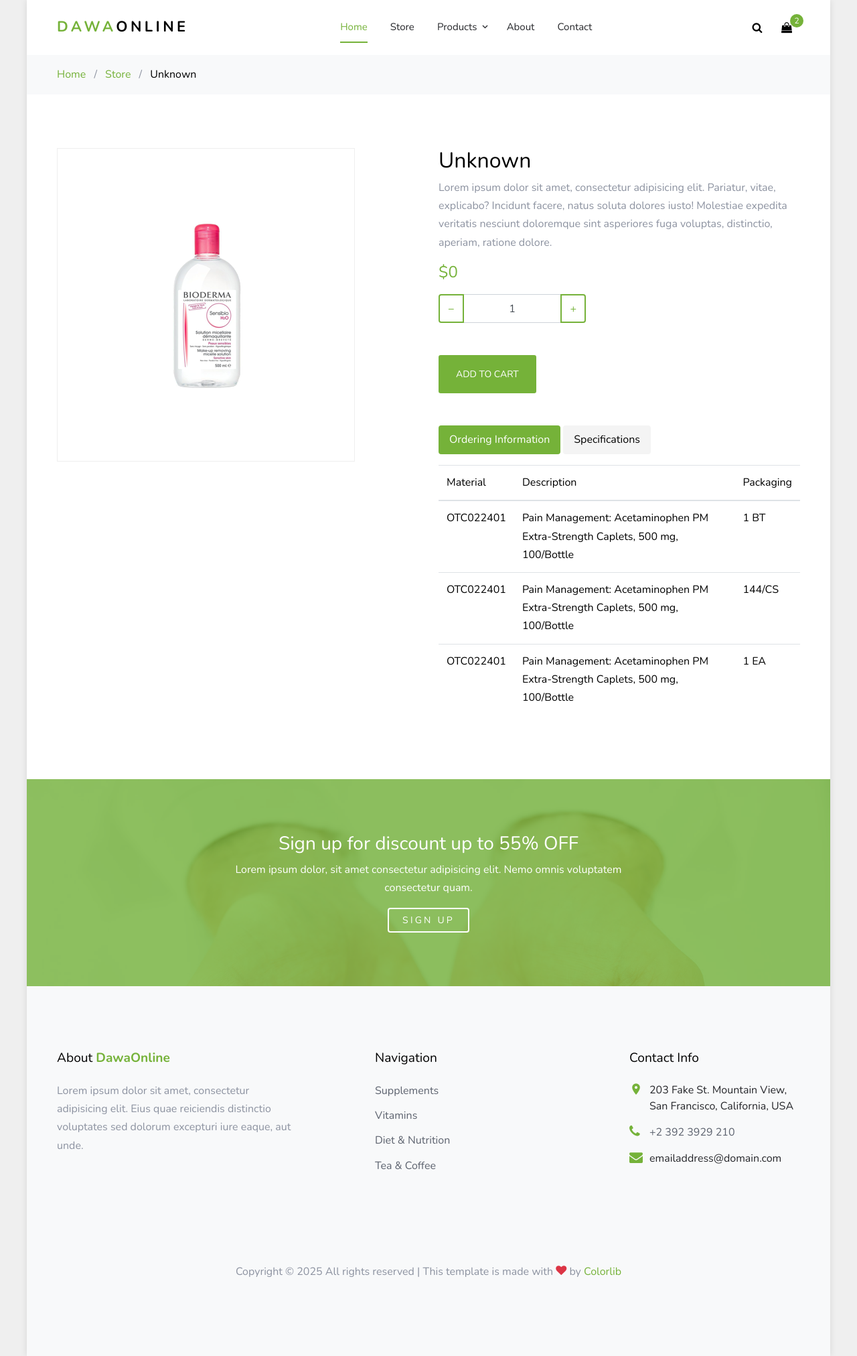
After one commit to Hagar-Elbakry/DawaOnline, a PHP site: page /views/product.view.php in a window 1280 px wide. The commit adds this page. Shown: the whole page at 67% size. Run offline with PHP 8.4, Linux system fonts and the light colour scheme; some web fonts are replaced.

Commit message:
implement product listing and detail pages with database integration

```diff
--- a/Database.php
+++ b/Database.php
@@ -10,9 +10,9 @@ class Database {
         ]);
     }
 
-    public function query($query) {
+    public function query($query, $params = []) {
         $statment = $this->connection->prepare($query);
-        $statment->execute();
+        $statment->execute($params);
 
         return $statment;
     }
--- a/controllers/index.php
+++ b/controllers/index.php
@@ -1,3 +1,6 @@
 <?php
+$config = require "config.php";
+$db = new Database($config['database']);
 
+$products = $db->query('SELECT * FROM product')->fetchAll();
 require "views/index.view.php";
--- a/index.php
+++ b/index.php
@@ -1,4 +1,3 @@
 <?php
+require "Database.php";
 require "router.php";
-require "Database.php";
-$config = require "config.php";
--- a/router.php
+++ b/router.php
@@ -5,7 +5,8 @@ $uri = parse_url($_SERVER['REQUEST_URI'])['path'];
 $routes = [
     '/Projects/DawaOnline/' => "controllers/index.php",
     '/Projects/DawaOnline/about' => "controllers/about.php",
-    '/Projects/DawaOnline/contact' => "controllers/contact.php"
+    '/Projects/DawaOnline/contact' => "controllers/contact.php",
+    '/Projects/DawaOnline/product' => "controllers/product.php"
 ];
 
 function routeControllers($uri, $routes) {
--- a/views/partials/nav.php
+++ b/views/partials/nav.php
@@ -13,7 +13,7 @@
         <div class="d-flex align-items-center justify-content-between">
           <div class="logo">
             <div class="site-logo">
-              <a href="index.html" class="js-logo-clone"><strong class="text-primary">Dawa</strong>Online</a>
+              <a href="/Projects/DawaOnline/" class="js-logo-clone"><strong class="text-primary">Dawa</strong>Online</a>
             </div>
           </div>
           <div class="main-nav d-none d-lg-block">
--- /dev/null
+++ b/views/product.view.php
@@ -0,0 +1,136 @@
+<?php require "partials/head.php"?>
+
+<body>
+
+  <div class="site-wrap">
+
+
+    <?php require "partials/nav.php"?>
+
+    <div class="bg-light py-3">
+      <div class="container">
+        <div class="row">
+          <div class="col-md-12 mb-0"><a href="/Projects/DawaOnline/">Home</a> <span class="mx-2 mb-0">/</span> <a
+              href="shop.html">Store</a> <span class="mx-2 mb-0">/</span> <strong class="text-black"><?php echo $product['item_name'] ?? 'Unknown'?></strong></div>
+        </div>
+      </div>
+    </div>
+
+    <div class="site-section">
+      <div class="container">
+        <div class="row">
+          <div class="col-md-5 mr-auto">
+            <div class="border text-center">
+              <img src="<?php echo $product['item_image'] ?? "images/product_01.png"?>" alt="Image" class="img-fluid p-5">
+            </div>
+          </div>
+          <div class="col-md-6">
+            <h2 class="text-black"><?php echo $product['item_name'] ?? "Unknown"?></h2>
+            <p>Lorem ipsum dolor sit amet, consectetur adipisicing elit. Pariatur, vitae, explicabo? Incidunt facere, natus
+              soluta dolores iusto! Molestiae expedita veritatis nesciunt doloremque sint asperiores fuga voluptas,
+              distinctio, aperiam, ratione dolore.</p>
+
+
+            <p><strong class="text-primary h4">$<?php echo $product['item_price'] ?? '0'?></strong></p>
+
+
+
+            <div class="mb-5">
+              <div class="input-group mb-3" style="max-width: 220px;">
+                <div class="input-group-prepend">
+                  <button class="btn btn-outline-primary js-btn-minus" type="button">&minus;</button>
+                </div>
+                <input type="text" class="form-control text-center" value="1" placeholder=""
+                  aria-label="Example text with button addon" aria-describedby="button-addon1">
+                <div class="input-group-append">
+                  <button class="btn btn-outline-primary js-btn-plus" type="button">&plus;</button>
+                </div>
+              </div>
+
+            </div>
+            <p><a href="cart.html" class="buy-now btn btn-sm height-auto px-4 py-3 btn-primary">Add To Cart</a></p>
+
+            <div class="mt-5">
+              <ul class="nav nav-pills mb-3 custom-pill" id="pills-tab" role="tablist">
+                <li class="nav-item">
+                  <a class="nav-link active" id="pills-home-tab" data-toggle="pill" href="#pills-home" role="tab"
+                    aria-controls="pills-home" aria-selected="true">Ordering Information</a>
+                </li>
+                <li class="nav-item">
+                  <a class="nav-link" id="pills-profile-tab" data-toggle="pill" href="#pills-profile" role="tab"
+                    aria-controls="pills-profile" aria-selected="false">Specifications</a>
+                </li>
+
+              </ul>
+              <div class="tab-content" id="pills-tabContent">
+                <div class="tab-pane fade show active" id="pills-home" role="tabpanel" aria-labelledby="pills-home-tab">
+                  <table class="table custom-table">
+                    <thead>
+                      <th>Material</th>
+                      <th>Description</th>
+                      <th>Packaging</th>
+                    </thead>
+                    <tbody>
+                      <tr>
+                        <th scope="row">OTC022401</th>
+                        <td>Pain Management: Acetaminophen PM Extra-Strength Caplets, 500 mg, 100/Bottle</td>
+                        <td>1 BT</td>
+                      </tr>
+                      <tr>
+                        <th scope="row">OTC022401</th>
+                        <td>Pain Management: Acetaminophen PM Extra-Strength Caplets, 500 mg, 100/Bottle</td>
+                        <td>144/CS</td>
+                      </tr>
+                      <tr>
+                        <th scope="row">OTC022401</th>
+                        <td>Pain Management: Acetaminophen PM Extra-Strength Caplets, 500 mg, 100/Bottle</td>
+                        <td>1 EA</td>
+                      </tr>
+
+                    </tbody>
+                  </table>
+                </div>
+                <div class="tab-pane fade" id="pills-profile" role="tabpanel" aria-labelledby="pills-profile-tab">
+
+                  <table class="table custom-table">
+
+                    <tbody>
+                      <tr>
+                        <td>HPIS CODE</td>
+                        <td class="bg-light">999_200_40_0</td>
+                      </tr>
+                      <tr>
+                        <td>HEALTHCARE PROVIDERS ONLY</td>
+                        <td class="bg-light">No</td>
+                      </tr>
+                      <tr>
+                        <td>LATEX FREE</td>
+                        <td class="bg-light">Yes, No</td>
+                      </tr>
+                      <tr>
+                        <td>MEDICATION ROUTE</td>
+                        <td class="bg-light">Topical</td>
+                      </tr>
+                    </tbody>
+                  </table>
+
+                </div>
+
+              </div>
+            </div>
+
+
+          </div>
+        </div>
+      </div>
+    </div>
+
+   <?php require "partials/discount.php"?>
+
+   <?php require "partials/footer.php"?>
+  </div>
+
+ <?php require "partials/script.php"?>
+</body>
+
+</html>
```
Also changed, not shown: controllers/product.php (added, +7 -0 lines), views/index.view.php (+5 -25 lines), images/product_07_large.png (deleted).
